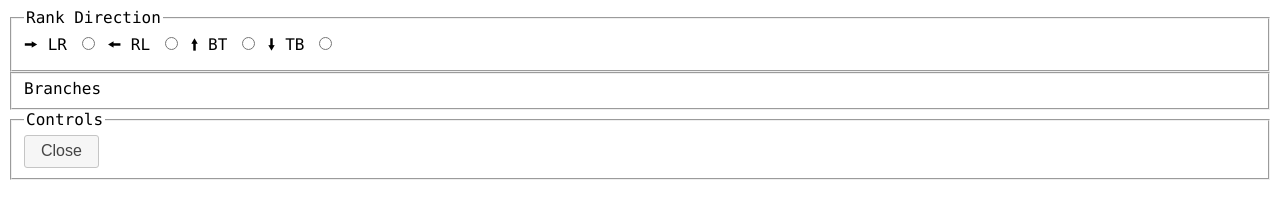
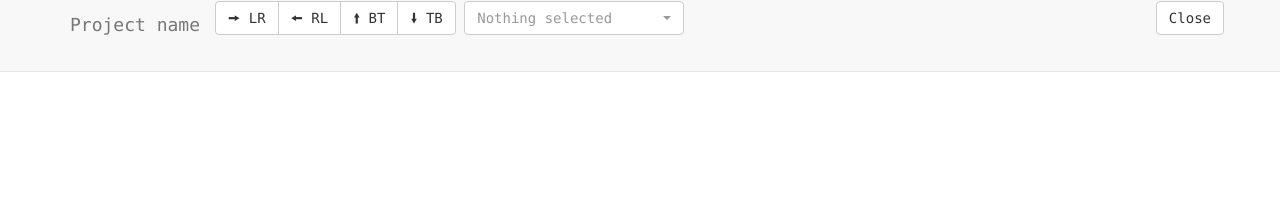
Before and after one commit to McLeopold/gitlost, a website: page web/graph.html in a window 1280 px wide. Drawn offline with nearby package versions, Linux system fonts and the light colour scheme; no server answers.

Commit message:
Add bootstrap
Add bootstrap and bootstrap-select for toolbar.  Switch html to match
bootstrap theme requirements.

```diff
--- a/web/client.js
+++ b/web/client.js
@@ -50,18 +50,18 @@ $(function () {
             window.close();
         });
     });
+    $('select[name=refs]')
+        .selectpicker({actionsBox: true})
+        .on('hide.bs.select', function () {
+            set('branches', $('select[name=refs]').val());
+        });
     function update_refs(refs) {
-        var refs_fieldset = $('fieldset[name=refs]');
-        refs_fieldset.find('label').remove();
+        var refs_select = $('select[name=refs]');
+        refs_select.find('option').remove();
         refs.forEach(function (ref) {
-            refs_fieldset.append($('<label for="ref-' + ref.ref_short + '">' + ref.ref_short +
-                '<input type="checkbox" name="refs" id="ref-' + ref.ref_short + '" value="' + ref.ref_short + '" /></label>'))
+            refs_select.append($('<option>' + ref.ref_short + '</option>'));
         });
-        refs_fieldset.find('input[type=checkbox]')
-            .click(function () {
-                set('branches', $('input[name=refs]:checked').map(function () { return this.value; }).get());
-                get_graph();
-            });
+        setTimeout(function () { refs_select.selectpicker('refresh'); }, 1);
     }
     /*
      * Prevent multiple ajax requests from firing
--- a/web/graph.css
+++ b/web/graph.css
@@ -1,3 +1,4 @@
 body {
     font-family: Consolas, monospace;
+    padding-top: 70px;
 }
--- a/web/graph.html
+++ b/web/graph.html
@@ -4,32 +4,39 @@
         <meta charset="utf-8" />
         <title>GitLost</title>
         <script src="https://code.jquery.com/jquery-3.1.1.min.js" integrity="sha256-hVVnYaiADRTO2PzUGmuLJr8BLUSjGIZsDYGmIJLv2b8=" crossorigin="anonymous"></script>
-        <script src="viz.js"></script>
+        <script src="https://maxcdn.bootstrapcdn.com/bootstrap/3.3.7/js/bootstrap.min.js" integrity="sha384-Tc5IQib027qvyjSMfHjOMaLkfuWVxZxUPnCJA7l2mCWNIpG9mGCD8wGNIcPD7Txa" crossorigin="anonymous"></script>        <script src="viz.js"></script>
+        <script src="https://cdnjs.cloudflare.com/ajax/libs/bootstrap-select/1.12.2/js/bootstrap-select.min.js"></script>
         <script src="client.js"></script>
-        <link rel="stylesheet" href="https://code.jquery.com/ui/1.12.1/themes/base/jquery-ui.css" />
+        <link rel="stylesheet" href="https://maxcdn.bootstrapcdn.com/bootstrap/3.3.7/css/bootstrap.min.css" integrity="sha384-BVYiiSIFeK1dGmJRAkycuHAHRg32OmUcww7on3RYdg4Va+PmSTsz/K68vbdEjh4u" crossorigin="anonymous">
+        <!--<link rel="stylesheet" href="https://maxcdn.bootstrapcdn.com/bootstrap/3.3.7/css/bootstrap-theme.min.css" integrity="sha384-rHyoN1iRsVXV4nD0JutlnGaslCJuC7uwjduW9SVrLvRYooPp2bWYgmgJQIXwl/Sp" crossorigin="anonymous">-->
+        <link rel="stylesheet" href="https://cdnjs.cloudflare.com/ajax/libs/bootstrap-select/1.12.2/css/bootstrap-select.min.css">
         <link rel="stylesheet" href="graph.css" />
     </head>
     <body>
-        <div id="toolbar" class="widget">
-            <fieldset name="rankdir">
-                <legend>Rank Direction</legend>
-                <label for="rankdir-lr">&#x1f81a;&nbsp;LR</label>
-                <input type="radio" name="rankdir" id="rankdir-lr" value="LR">
-                <label for="rankdir-rl">&#x1f818;&nbsp;RL</label>
-                <input type="radio" name="rankdir" id="rankdir-rl" value="RL">
-                <label for="rankdir-bt">&#x1f819;&nbsp;BT</label>
-                <input type="radio" name="rankdir" id="rankdir-bt" value="BT">
-                <label for="rankdir-tb">&#x1f81b;&nbsp;TB</label>
-                <input type="radio" name="rankdir" id="rankdir-tb" value="TB">
-            </fieldset>
-            <fieldset name="refs">
-                <ledgend>Branches</ledgend>
-            </fieldset>
-            <fieldset name="controls">
-                <legend>Controls</legend>
-                <button id="close" class="ui-button ui-widget ui-corner-all" href="/kill">Close</button>
-            </fieldset>
-        </div>
+
+        <nav class="navbar navbar-default navbar-fixed-top">
+            <div class="container">
+                <div class="navbar-header">
+                <span class="navbar-brand" href="#">Project name</span>
+                </div>
+                <div id="navbar" class="navbar">
+                    <ul class="nav navbar-nav">
+                        <div class="btn-group" role="group" aria-label="...">
+                            <button type="button" class="btn btn-default">&#x1f81a;&nbsp;LR</button>
+                            <button type="button" class="btn btn-default">&#x1f818;&nbsp;RL</button>
+                            <button type="button" class="btn btn-default">&#x1f819;&nbsp;BT</button>
+                            <button type="button" class="btn btn-default">&#x1f81b;&nbsp;TB</button>
+                        </div>
+                        <select name="refs" class="selectpicker" multiple>
+                        </select>
+                    </ul>
+                    <ul class="nav navbar-nav navbar-right">
+                        <button type="button" class="btn btn-default" id="close">Close</button>
+                    </ul>
+                </div>
+            </div>
+        </nav>
+
         <div id="svg_div"></div>
         <div id="show"></div>
     </body>
```
